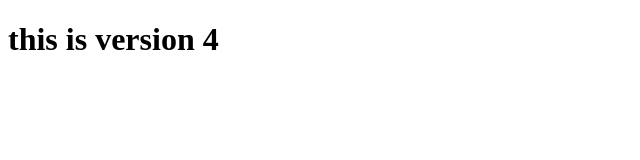
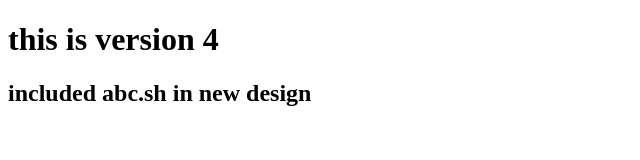
Before and after one commit to karankalra04/New-learning, a plain HTML site: page index.html in a window 1280 px wide. Shown: the whole page, without its empty margins (0-640 px from the left). Drawn offline with Linux system fonts and the light colour scheme.

Commit message:
this is v5 from design

```diff
--- a/index.html
+++ b/index.html
@@ -7,5 +7,6 @@
 </head>
 <body>
     <h1>this is version 4</h1>
+    <h2>included abc.sh in new design</h2>
 </body>
 </html>
```
